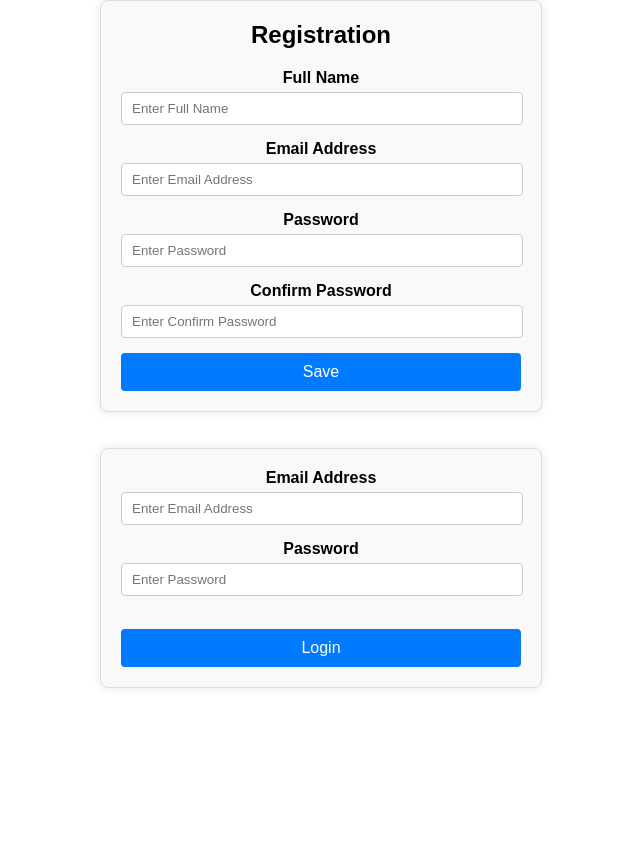
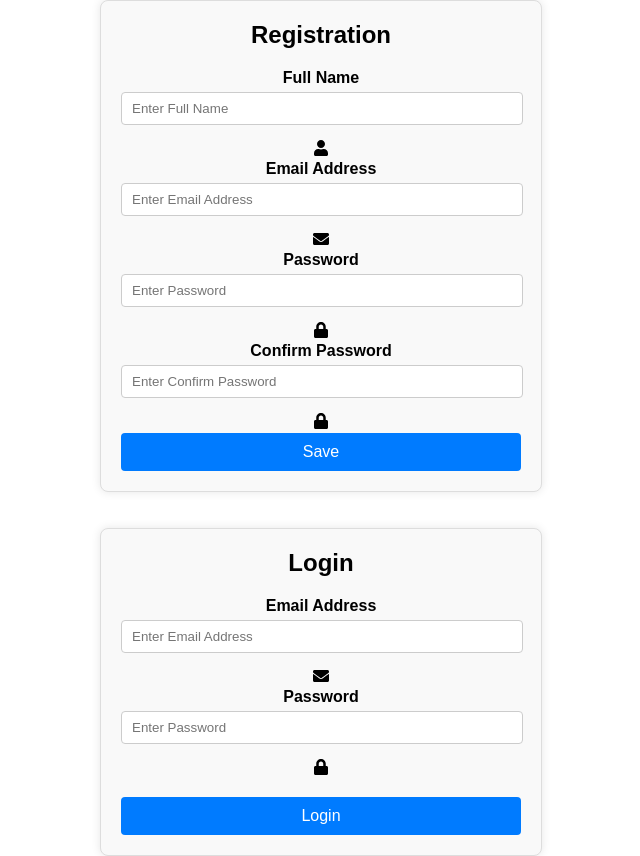
Before and after one commit to ntombikayisemakola/Image-Gallery-App, a React (Create React App) app: page / in a window 1280 px wide. Shown: the whole page, without its empty margins (319-959 px from the left). Before the commit the page ends 800 px from the top, so only its background shows below. Built offline with nearby package versions, Linux system fonts and the light colour scheme.

Commit message:
Icons are incorrectly added.

```diff
--- a/src/Login.css
+++ b/src/Login.css
@@ -12,6 +12,13 @@ body {
     border-radius: 8px;
     box-shadow: 0 0 10px rgba(0, 0, 0, 0.1);
     background-color: #f9f9f9;
+}
+
+.login-container div {
+    font-size: 24px;
+    font-weight: bold;
+    margin-bottom: 20px;
+    text-align: center;
 }
 
 .login-container label {
--- a/src/Login.js
+++ b/src/Login.js
@@ -1,8 +1,10 @@
 import React, { Fragment, useState } from "react";
 import axios from "axios";
 import './Login.css';
+import { FaLock, FaEnvelope } from "react-icons/fa";
 
 function Login(){
+    const [action, setAction] = useState(''); //Added
     const [emailAddress, setEmailAddress] = useState('');
     const [password, setPassword] = useState('');
 
@@ -27,13 +29,26 @@ function Login(){
      })
     }
 
+    const registerLink = () => { //Added
+        setAction('active');
+    };
+
     return(
         <Fragment>
             <div className="login-container">
+            <div>Login</div>
             <label>Email Address</label>
-        <input type="text" id="txtEmailAddress" placeholder='Enter Email Address' onChange={(e) => handleEmailAddressChange(e.target.value)} /><br></br>
+        <input
+        type="text" id="txtEmailAddress"
+        placeholder='Enter Email Address'
+        onChange={(e) => handleEmailAddressChange(e.target.value)} />
+        <FaEnvelope className="icon" /><br></br>
         <label>Password</label>
-        <input type="text" id="txtPassword" placeholder='Enter Password' onChange={(e) => handlePasswordChange(e.target.value)} /><br></br>
+        <input
+        type="text" id="txtPassword"
+        placeholder='Enter Password'
+        onChange={(e) => handlePasswordChange(e.target.value)} />
+        <FaLock className="icon" /><br></br>
         <br></br>
         <button onClick={() => handleLogin()}>Login</button>
         </div>
--- a/src/Registration.js
+++ b/src/Registration.js
@@ -1,6 +1,7 @@
 import React, { Fragment, useState } from "react";
 import axios from "axios";
 import './Registration.css';
+import { FaUser, FaLock, FaEnvelope } from "react-icons/fa";
 
 function Registration(){
     const [fullName, setFullName] = useState('');
@@ -43,13 +44,29 @@ function Registration(){
         <div className="registration-container">
         <div>Registration</div>
         <label>Full Name</label>
-        <input type="text" id="txtName" placeholder='Enter Full Name' onChange={(e) => handleFullNameChange(e.target.value)} /><br></br>
+        <input
+        type="text" id="txtName"
+        placeholder='Enter Full Name'
+        onChange={(e) => handleFullNameChange(e.target.value)} />
+        <FaUser className="icon" /><br></br>
         <label>Email Address</label>
-        <input type="text" id="txtEmailAddress" placeholder='Enter Email Address' onChange={(e) => handleEmailAddressChange(e.target.value)} /><br></br>
+        <input
+        type="text" id="txtEmailAddress"
+        placeholder='Enter Email Address'
+        onChange={(e) => handleEmailAddressChange(e.target.value)} />
+        <FaEnvelope className="icon" />
+        <br></br>
         <label>Password</label>
-        <input type="text" id="txtPassword" placeholder='Enter Password' onChange={(e) => handlePasswordChange(e.target.value)} /><br></br>
+        <input
+        type="text" id="txtPassword"
+        placeholder='Enter Password'
+        onChange={(e) => handlePasswordChange(e.target.value)} />
+        <FaLock className="icon" />
+        <br></br>
         <label>Confirm Password</label>
-        <input type="text" id="txtConfirmPassword" placeholder='Enter Confirm Password' onChange={(e) => handleConfirmPasswordChange(e.target.value)} /><br></br>
+        <input type="text" id="txtConfirmPassword" placeholder='Enter Confirm Password' onChange={(e) => handleConfirmPasswordChange(e.target.value)} />
+        <FaLock className="icon" />
+        <br></br>
         <button onClick={() => handleSave()}>Save</button>
         </div>
         </Fragment>
```
